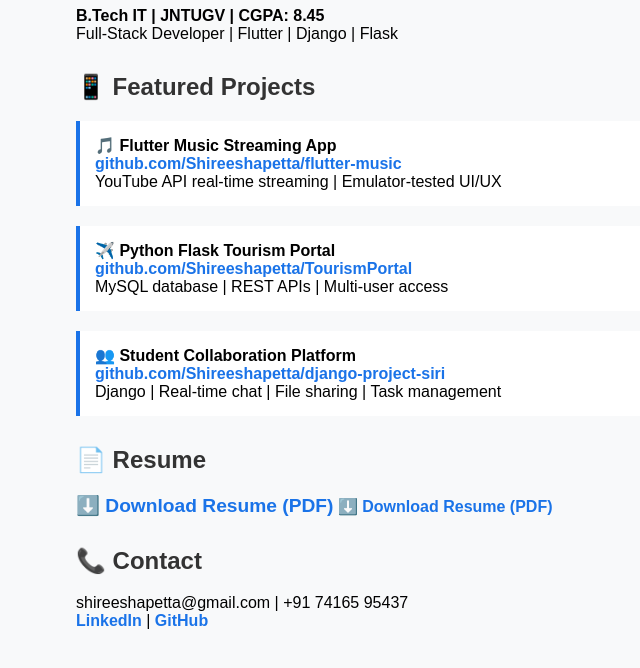
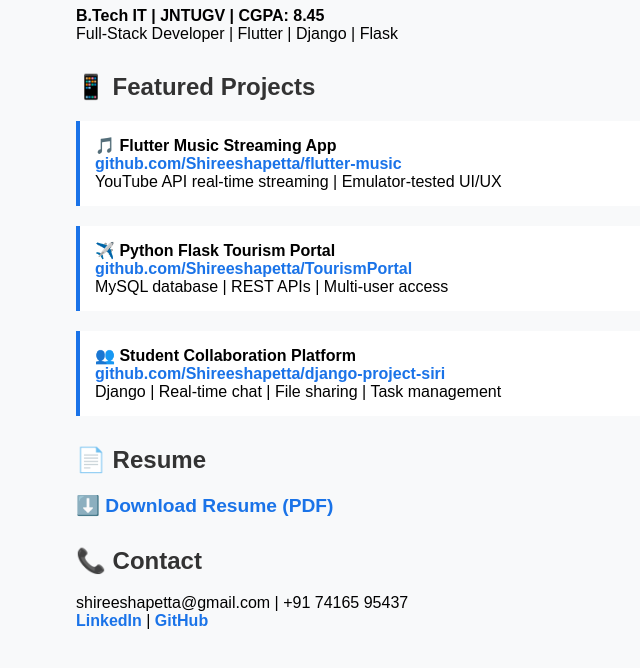
Before and after one commit to Shireeshapetta/Shireeshapetta.github.io, a plain HTML site: page index.html in a window 1280 px wide. Shown: the part 164-832 px from the top of the page, without its empty margins (164-804 px from the left). Drawn offline with Linux system fonts and the light colour scheme.

Commit message:
Update index.html

```diff
--- a/index.html
+++ b/index.html
@@ -37,8 +37,8 @@ Django | Real-time chat | File sharing | Task management
 </div>
 
 <h2>📄 Resume</h2>
-<a href="siri-resume.pdf" download style="font-size:1.2em;">⬇️ Download Resume (PDF)</a>
-  <a href="siri resume.pdf" download>⬇️ Download Resume (PDF)</a>
+<a href="siri resume.pdf" download style="font-size:1.2em;">⬇️ Download Resume (PDF)</a>
+
 
 
 <h2>📞 Contact</h2>
```
